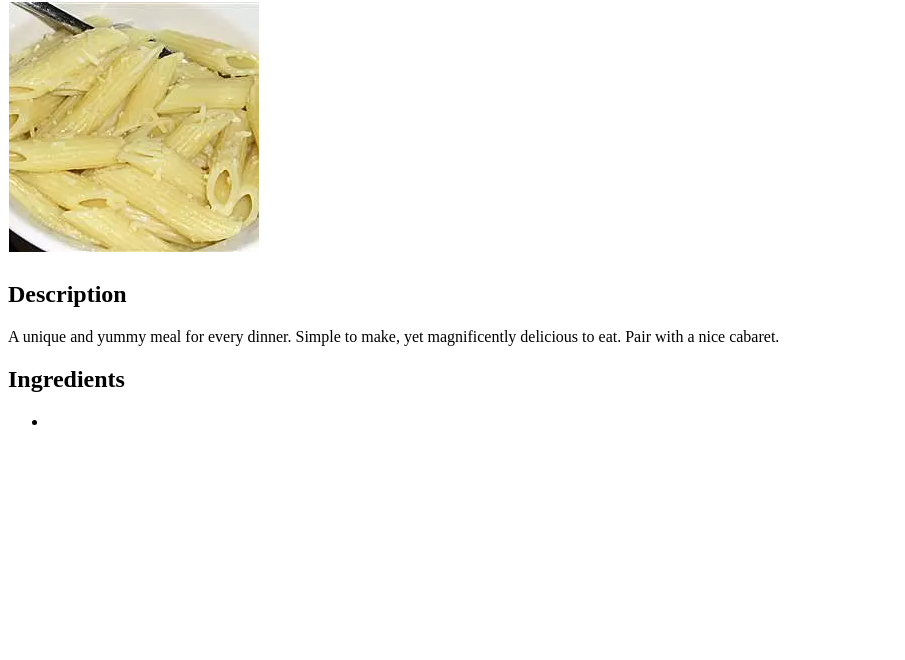
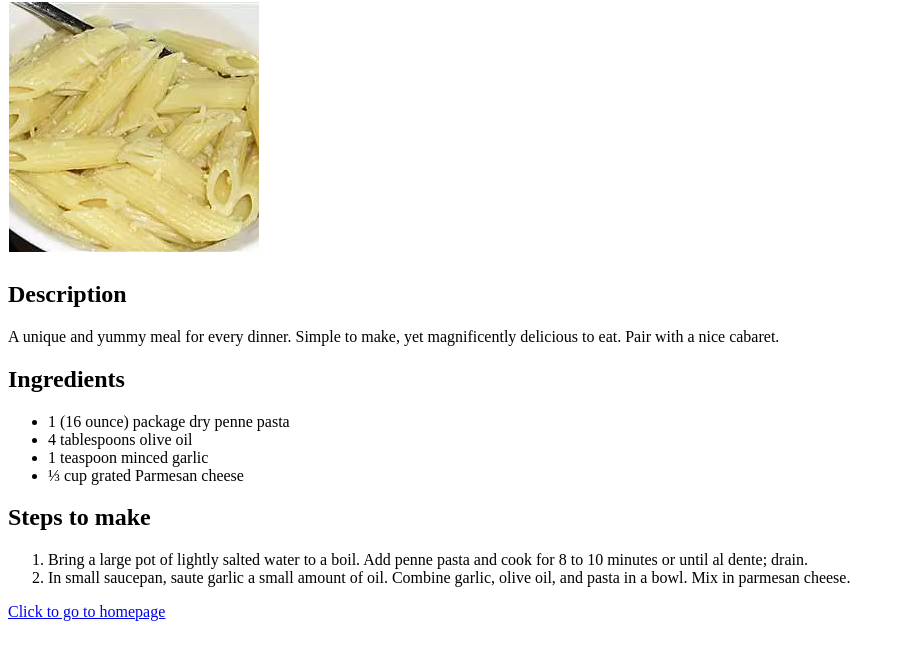
Before and after one commit to Uchiah24/Special-Recipes, a plain HTML site: page pasta/pasta.html in a window 1280 px wide. Shown: the part 78-738 px from the top of the page, without its empty margins (0-905 px from the left). Drawn offline with Linux system fonts and the light colour scheme.

Commit message:
Got the the hang of this now

```diff
--- a/pasta/pasta.html
+++ b/pasta/pasta.html
@@ -23,7 +23,24 @@
 
             <ul>
 
-                <li></li>
+                <li>1 (16 ounce) package dry penne pasta </li>
+                <li>4 tablespoons olive oil </li>
+                <li>1 teaspoon minced garlic </li>
+                <li>⅓ cup grated Parmesan cheese </li>
+
             </ul>
+
+        <h2>Steps to make</h2>
+
+            <ol>
+
+                <li>Bring a large pot of lightly salted water to a boil. Add penne pasta and cook for 8 to 10 minutes or until al dente; drain.</li>
+                <li>In small saucepan, saute garlic a small amount of oil. Combine garlic, olive oil, and pasta in a bowl. Mix in parmesan cheese.</li>
+
+            </ol>
+
+        <a href="../index.html">Click to go to homepage</a>
+
     </body>
+
 </html>
```
Also changed, not shown: index.html (+11 -2 lines).
